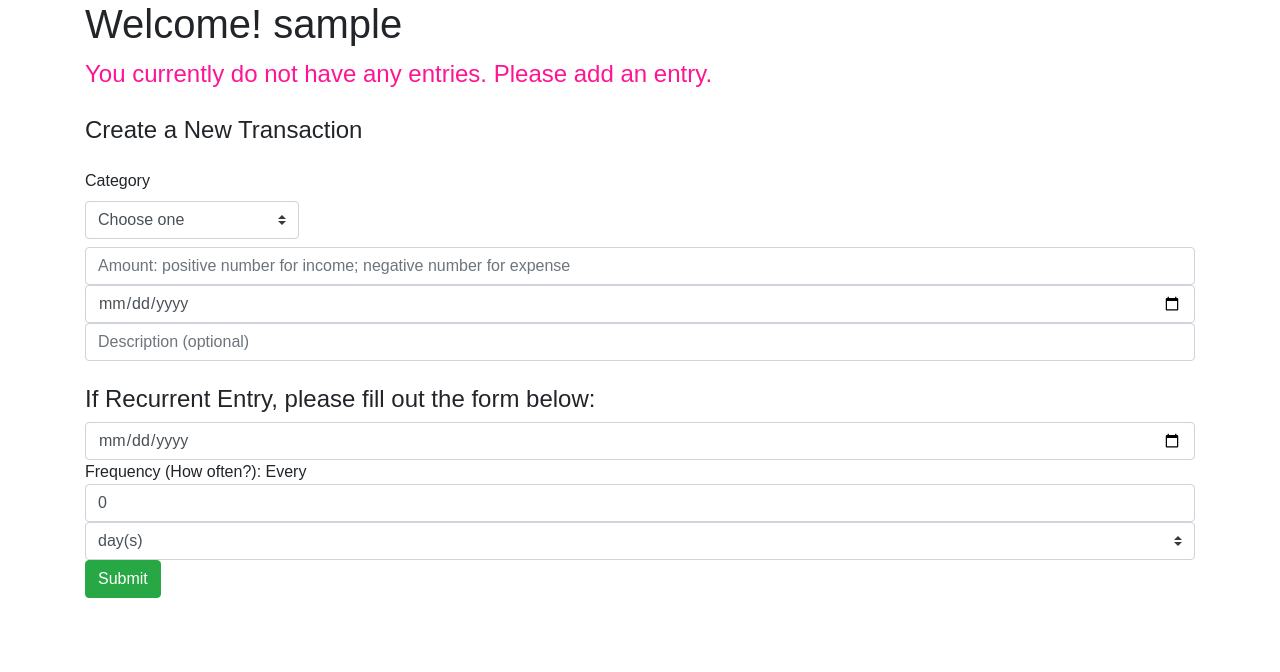
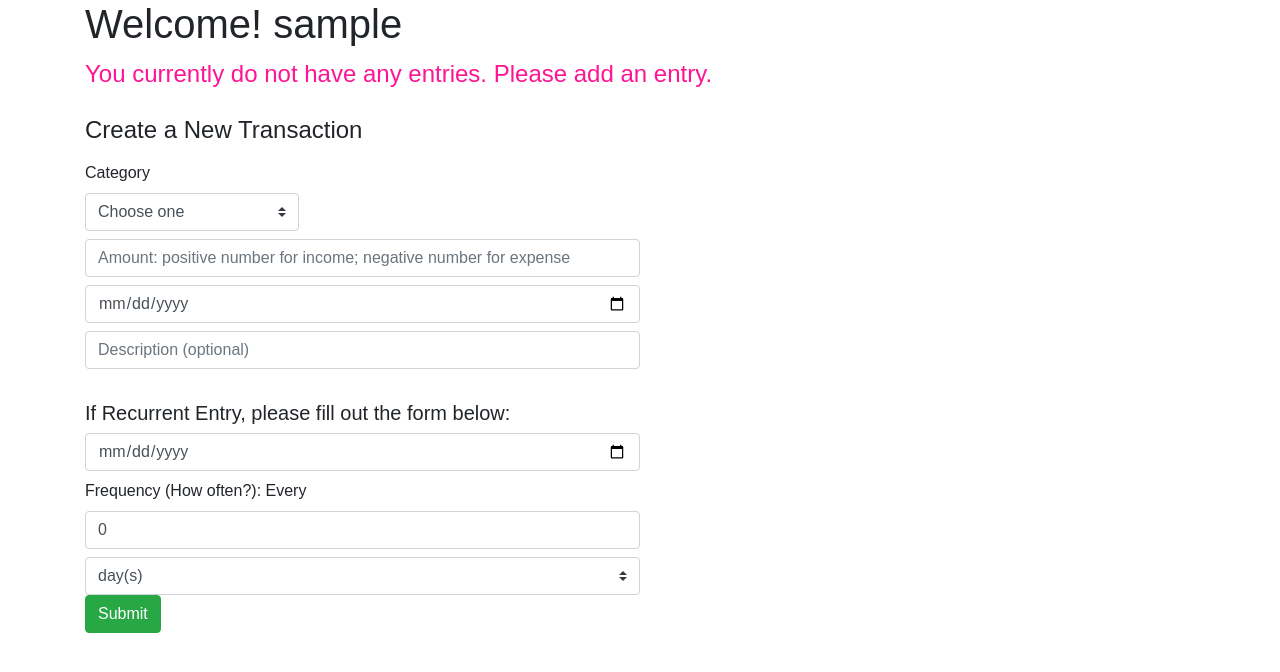
Before and after one commit to ichan266/Project---Projected-Budget, a Flask app: page /profile/1 in a window 1280 px wide. Shown: the part 88-760 px from the top of the page. Run offline with Flask 2, Linux system fonts and the light colour scheme; the visitor is signed in with stand-in values (Sample User, id 1); data comes from the database, SQL or seed files in the repository; data that the repository does not hold is empty.

Commit message:
Styling: improvement on create new transaction form

```diff
--- a/static/styling.css
+++ b/static/styling.css
@@ -25,9 +25,17 @@ fieldset label {
   margin: auto;
 }
 
-form .remove_form {
+.remove_form {
     display: inline-block;
   }
+
+#create_transaction {
+  width: 100%;
+  max-width: 555px;
+  padding: 0;
+  margin: 0;
+}
+
 
 #note {
   font-size: smaller;
--- a/templates/account_details.html
+++ b/templates/account_details.html
@@ -62,12 +62,12 @@
 <br>
 {% endif %}
 <h4>Create a New Transaction</h4>
-<form id="create_transaction" class="form-new-transaction" action="/create_transaction" method="POST">
+<form id="create_transaction" class="form" action="/create_transaction" method="POST">
   <div class="form-group">
     <input type="hidden" name="account_id" value="{{ account.account_id }}">
   </div>
   <div class="form-row align-items-center">
-    <div class="col-auto my-2">
+    <div class="col-auto">
       <label class="mr-sm-2" for="inlineFormCustomSelect">Category</label>
       <select class="custom-select mr-sm-2" id="inlineFormCustomSelect" name="category">
         <option selected>Choose one</option>
@@ -77,25 +77,26 @@
     </div>
   </div>
   <label for="inputTransaction" class="sr-only">Transaction</label>
-  <input type="number" id="inputTransaction" class="form-control" name="amount" placeholder="Amount: positive number for income; negative number for expense" required>
+  <input type="number" id="inputTransaction" class="form-control col-auto my-2" name="amount" placeholder="Amount: positive number for income; negative number for expense" required>
   <label for="inputStartDate" class="sr-only">Date</label>
-  <input type="date" id="inputStartDate" class="form-control" name="date" placeholder="Date">
+  <input type="date" id="inputStartDate" class="form-control col-auto my-2" name="date" placeholder="Date">
   <label for="inputDescription" class="sr-only">Description</label>
-  <input type="text" id="inputDescription" class="form-control" name="description" placeholder="Description (optional)">
+  <input type="text" id="inputDescription" class="form-control col-auto my-2" name="description" placeholder="Description (optional)">
   <br>
 
   <!-- Recurrent Entry -->
-  <h4>If Recurrent Entry, please fill out the form below:</h4>
+  <h5>If Recurrent Entry, please fill out the form below:</h5>
   <label for="inputStopDate" class="sr-only">Stop Date</label>
-  <input type="date" id="inputStopDate" class="form-control" name="stop_date" placeholder="Date">
+  <input type="date" id="inputStopDate" class="form-control col-auto my-2" name="stop_date" placeholder="Date">
   <span class="form-group">
       Frequency (How often?): Every
-      <input type="number" id="inputFrequencyInt" class="form-control" name="frequency_int" step=1 value=0 min=0>
+      <input type="number" id="inputFrequencyInt" class="form-control col-auto my-2" name="frequency_int" step=1 value=0 min=0>
       <select class="custom-select mr-sm-2" id="inlineFormCustomSelect" name="frequency_unit">
         <option value="days" value=0>day(s)</option>
         <option value="weeks" value=0>week(s)</option>
       </select>
   </span>
+  <br>
   <button type="submit" class="btn btn-success mb-2">Submit</button>
 </form>
 
--- a/tests.py
+++ b/tests.py
@@ -21,7 +21,7 @@ class ProjectTestsHomepage(TestCase):
         """Test homepage page."""
 
         result = self.client.get("/")
-        self.assertIn(b"Welcome to My First Project Website!", result.data)
+        self.assertIn(b"Empower You to Better Foresee Your Financial Future", result.data)
 
 
 class ProjectTestsLogInProfileAccountDetails(TestCase):
@@ -111,7 +111,6 @@ class ProjectTestsLogInProfileAccountDetails(TestCase):
 
         result = self.client.get("/profile")
         self.assertIn(b"Hi! Jane Doe", result.data)
-        self.assertIn(b"Your User ID is 2", result.data)
 
 
     def test_profile_page_with_account_name(self):
```
Also changed, not shown: 1 other file.
